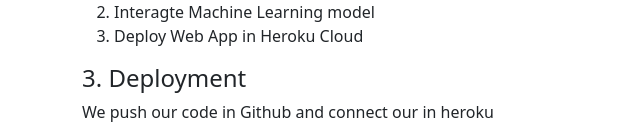
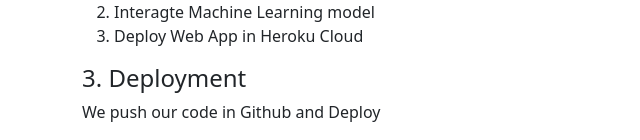
Before and after one commit to Valapatla-yaswanth/Gender_Detection, a Flask app: page / in a window 1280 px wide. Shown: the part 1383-1523 px from the top of the page, without its empty margins (0-640 px from the left). Run offline with Flask 2, Linux system fonts and the light colour scheme; parts of the project's set-up code (start-up, migrations or seed data) failed here and were passed over.

Commit message:
Update index.html

```diff
--- a/templates/index.html
+++ b/templates/index.html
@@ -46,9 +46,8 @@
         </ol>
 
         <h4>3. Deployment</h4>
-        <p>We push our code in Github and connect our in heroku
+        <p>We push our code in Github and Deploy
         </p>
-        <img src="/static/images/content/deployment.svg" height="300" class="image-fluid" alt="">
 </div>
 
 
```
